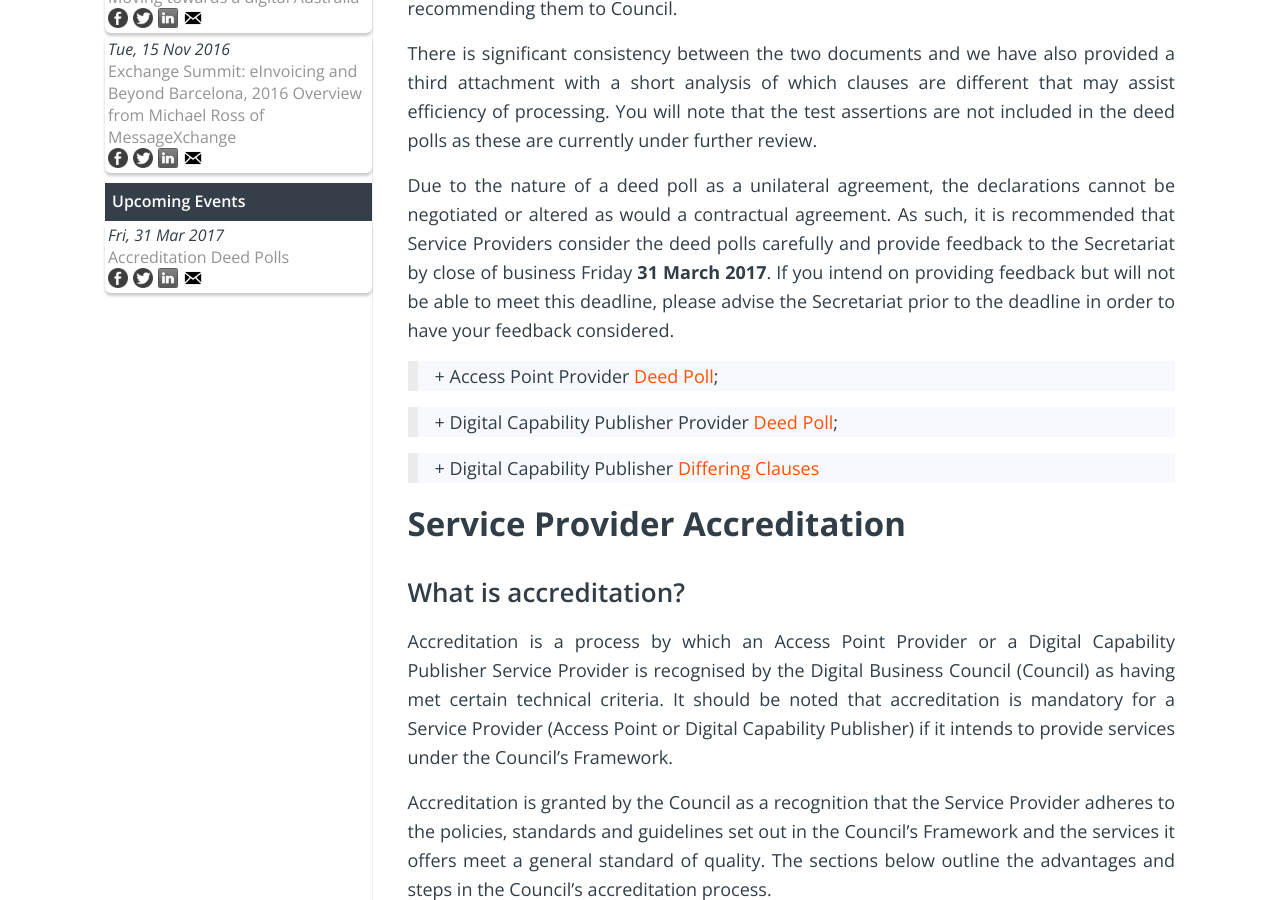
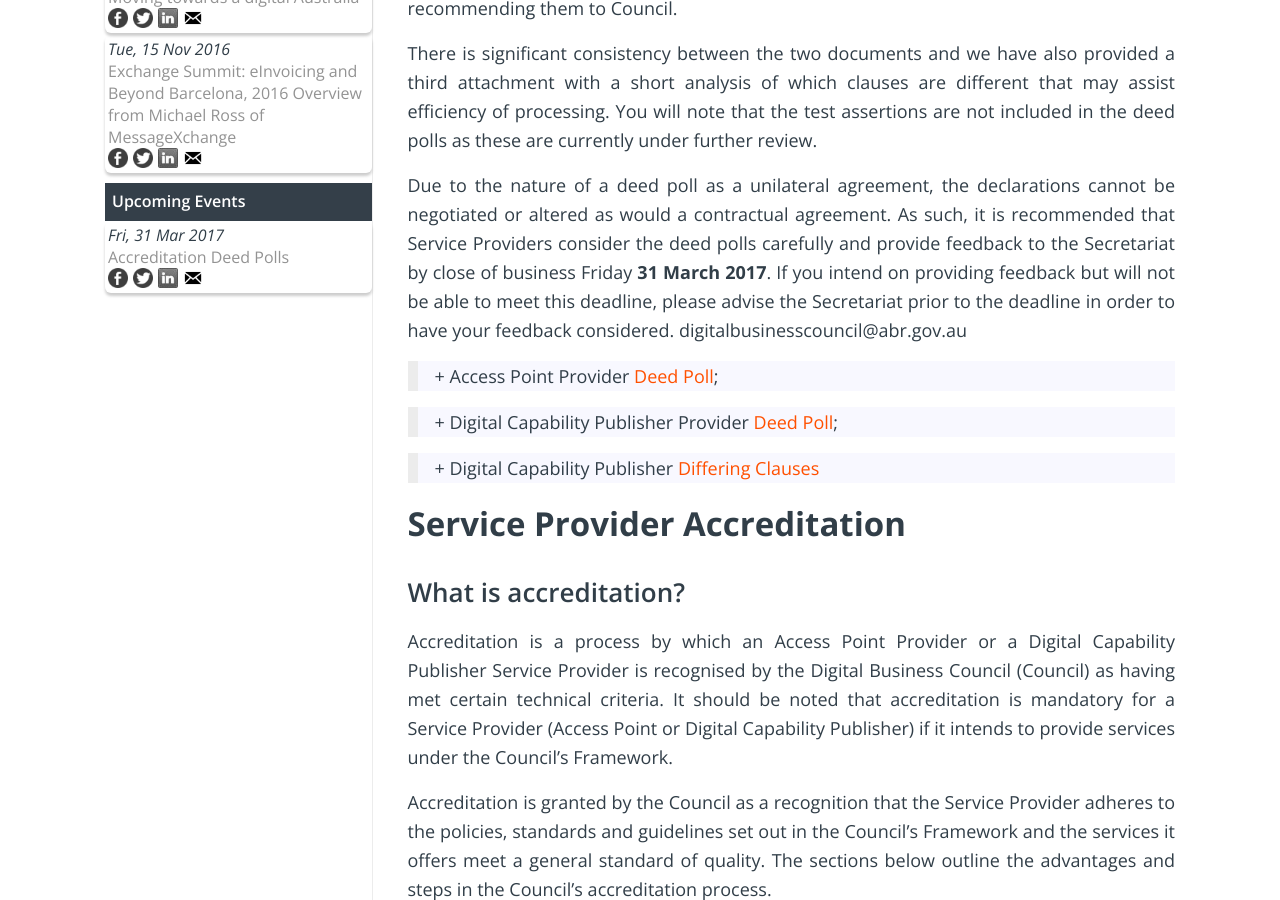
Before and after one commit to Digital-Business-Council/Digital-Business-Council.github.io, a Jekyll site: the page built from pages/service-provider-zone/get-accredited.md, in a window 1280 px wide and 900 px high, scrolled down 559 px. Built offline with Jekyll 4.4.1, drawn with Linux system fonts in a browser that asks for light colours; comment, search, counter and statistics services are not loaded.

Commit message:
Update get-accredited.md

```diff
--- a/pages/service-provider-zone/get-accredited.md
+++ b/pages/service-provider-zone/get-accredited.md
@@ -11,7 +11,8 @@
 
 There is significant consistency between the two documents and we have also provided a third attachment with a short analysis of which clauses are different that may assist efficiency of processing. You will note that the test assertions are not included in the deed polls as these are currently under further review.
 
-Due to the nature of a deed poll as a unilateral agreement, the declarations cannot be negotiated or altered as would a contractual agreement. As such, it is recommended that Service Providers consider the deed polls carefully and provide feedback to the Secretariat by close of business Friday **31 March 2017**. If you intend on providing feedback but will not be able to meet this deadline, please advise the Secretariat prior to the deadline in order to have your feedback considered.
+Due to the nature of a deed poll as a unilateral agreement, the declarations cannot be negotiated or altered as would a contractual agreement. As such, it is recommended that Service Providers consider the deed polls carefully and provide feedback to the Secretariat by close of business Friday **31 March 2017**. If you intend on providing feedback but will not be able to meet this deadline, please advise the Secretariat prior to the deadline in order to have your feedback considered. digitalbusinesscouncil@abr.gov.au
+
 >   + Access Point Provider [Deed Poll]({{site.url | absolute}}/assets/Access Point Service Provider Deed Poll - V2 -DRAFT.pdf);
 
 >   + Digital Capability Publisher Provider [Deed Poll]({{site.url | absolute}}/assets/Digital Capability Publisher Service Provider Deed Poll - V2 - DRAFT.pdf);
```
